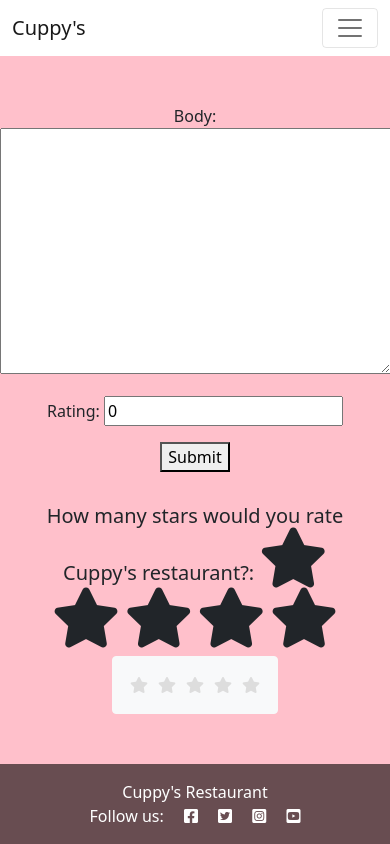
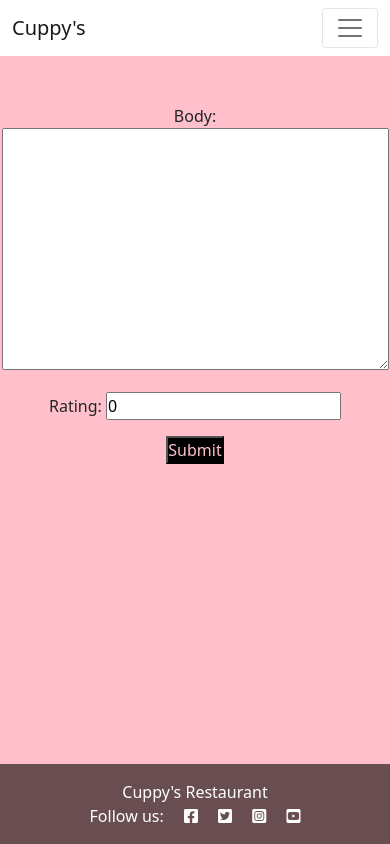
Before and after one commit to Oluwapelumi99/Cuppy-s-restaurant, a Django app: page /submit_review/ in a window 390 px wide. Run offline with Django 4.2, Linux system fonts and the light colour scheme; the visitor is signed in with stand-in values (Sample User, id 1); parts of the project's set-up code (start-up, migrations or seed data) failed here and were passed over; some libraries are stand-ins or nearby versions.

Commit message:
Add css stylin to the home page to make it responsive

```diff
--- a/home_page/templates/home_page/create_review.html
+++ b/home_page/templates/home_page/create_review.html
@@ -7,43 +7,11 @@
 <form method="POST" class="col text-center mt-5">
     {{ form.as_p}}
     {% csrf_token %}
-    <button type="submit">Submit</button>
+    <button class="btn-signup" type="submit">Submit</button>
 </form>
     {% else %}
 <p>Log in to leave a review</p>
     {% endif %}
-
-    <!--Rating stars-->
-    <div class="container" style="padding: 2em">
-
-        <div class="col text-center">
-            <h5>How many stars would you rate Cuppy's restaurant?:
-                <span  class="my-btn fa fa-star fa-3x {% if review.average_rating > 0 %} checked {% endif %}" id="first"></span>
-                <span  class="my-btn fa fa-star fa-3x {% if review.average_rating > 1 %} checked {% endif %}" id="second"></span>
-                <span  class="my-btn fa fa-star fa-3x {% if review.average_rating > 2 %} checked {% endif %}" id="third"></span>
-                <span  class="my-btn fa fa-star fa-3x {% if review.average_rating > 3 %} checked {% endif %}" id="fourth"></span>
-                <span  class="my-btn fa fa-star fa-3x {% if review.average_rating > 4 %} checked {% endif %}" id="fifth"></span>
-                <br>
-            </h5>
-
-                <ul class="btn btn-light list-inline rating-list">
-                    <li onclick="rate(5, {{ rating.id }})">
-                        <i class="fa fa-star {% if user_rating > 4 %} checked {% endif %}" title="Rate 5"></i>
-                    </li>
-                    <li onclick="rate(4, {{ rating.id }})">
-                        <i class="fa fa-star {% if user_rating > 3 %} checked {% endif %}" title="Rate 4"></i>
-                    </li>
-                    <li onclick="rate(3, {{ rating.id }})">
-                        <i class="fa fa-star {% if user_rating > 2 %} checked {% endif %}" title="Rate 3"></i>
-                    </li>
-                    <li onclick="rate (2, {{ rating.id }})">
-                        <i class="fa fa-star {% if review.rating > 1 %} checked {% endif %}" title="Rate 2"></i>
-                    </li>
-                    <li onclick="rate(1, {{ review.rating.id }})">
-                        <i class="fa fa-star {% if user_rating > 0 %} checked {% endif %}" title="Rate 1"></i>
-                    </li>
-                </ul>
-        </div>
         <br>
         <!-- <div id="confirm-box"></div> -->
 
--- a/static/css/style.css
+++ b/static/css/style.css
@@ -1,7 +1,17 @@
+* {
+    padding: 0;
+    margin: 0;
+}
 body {
     background-color: #ffc0cb;
+    width: 100vw;
+    height: 100vh;
 }
-
+nav {
+    position: fixed;
+    top: 0;
+    width: 100%;
+}
 /*index.html css*/
 #hero-image {
     width: 100vw;
@@ -75,29 +88,6 @@ body {
     padding-top: 50px;
 }
 
-#map {
-    min-height: 360px;
-    width: 300px;}
-
-/* Rating css*/
-.rating-list li {
-    float: right;
-    color: #ddd;
-    padding: 10px 5px;
-}
-
-.rating-list li:hover,
-.rating-list li:hover ~ li {
-    color: orange;
-}
-.rating-list {
-    display: inline-block;
-    list-style: none;
-}
-.checked {
-    color: orange;
-  }
-
 .my-btn {
     background-color: inherit !important;
     border: 0 !important;
--- a/templates/account/password_set.html
+++ b/templates/account/password_set.html
@@ -10,6 +10,6 @@
     <form method="POST" action="{% url 'account_set_password' %}" class="password_set">
         {% csrf_token %}
         {{ form.as_p }}
-        <input type="submit" name="action" value="{% trans 'Set Password' %}"/>
+        <input type="submit" class="btn-signup" name="action" value="{% trans 'Set Password' %}"/>
     </form>
 {% endblock content %}
--- a/templates/base.html
+++ b/templates/base.html
@@ -98,12 +98,10 @@
       </div>
     </div>
   </div>
-  <main>
-
+<main>
     {% block content %}
     <!-- Content Goes here -->
     {% endblock content %}
-
 </main>
 
     <!-- Footer -->
```
Also changed, not shown: other parts of static/css/style.css (+94 -24 lines), home_page/templates/home_page/index.html (+14 -7 lines).
